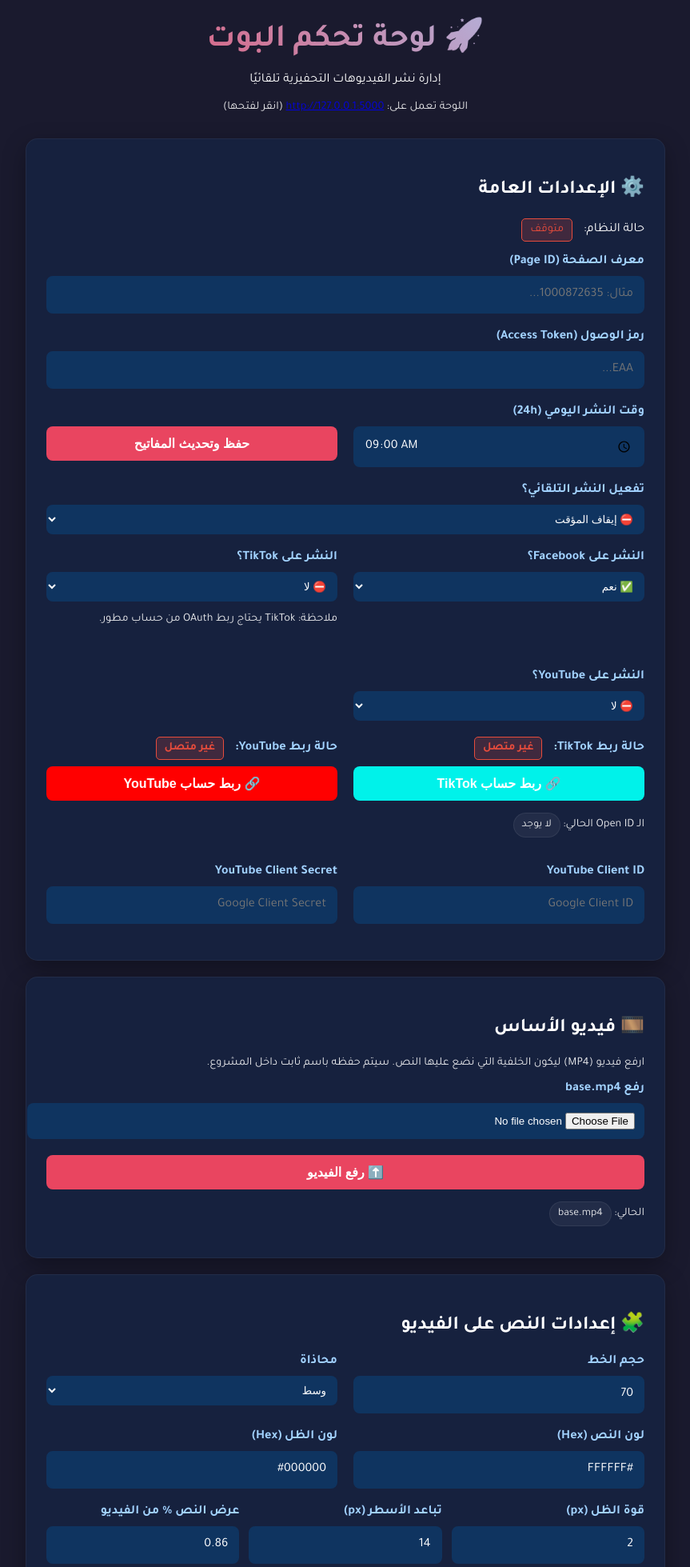
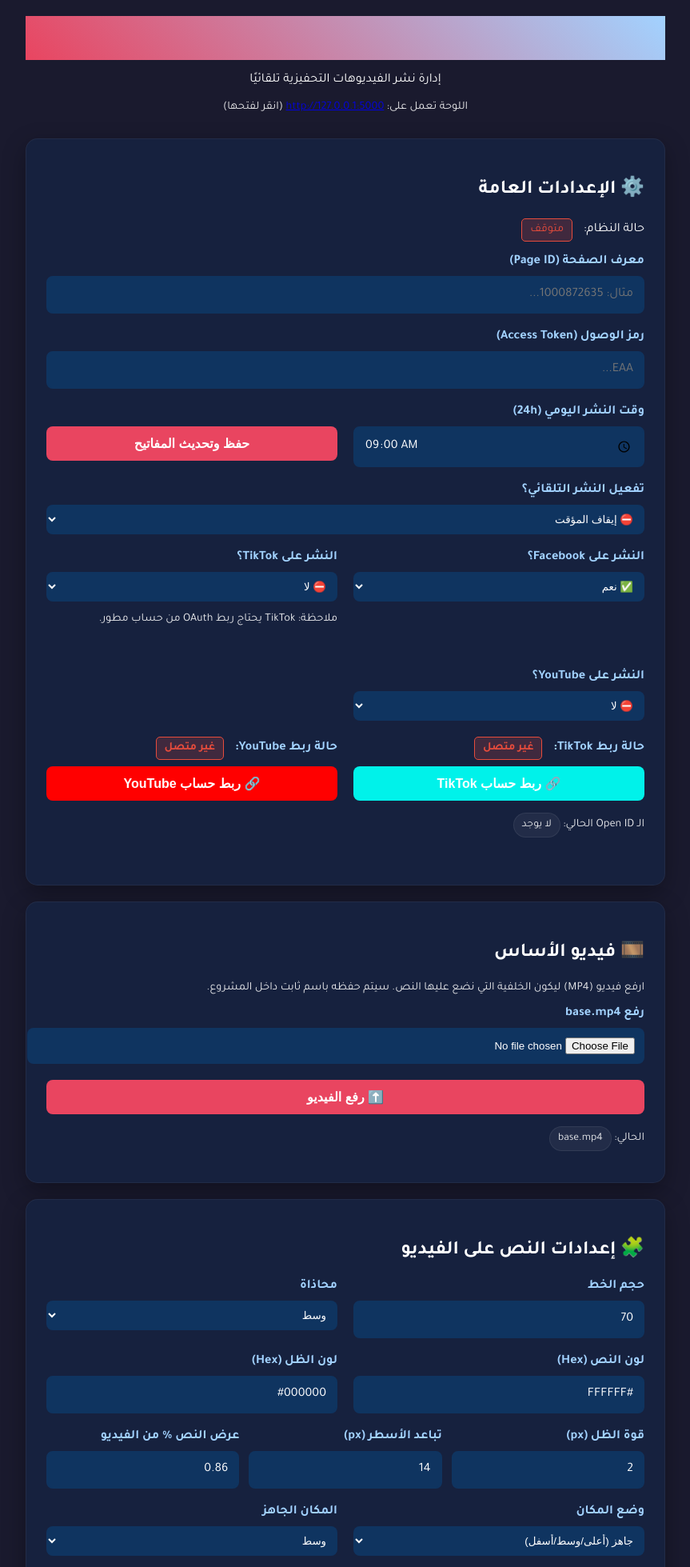
Before and after one commit to Nfyuji/hhh, a Flask app: page / in a window 1280 px wide. Shown: the top 1959 px of the page at 80% size, without its empty margins (208-1071 px from the left). Run offline with Flask 3, Linux system fonts and the light colour scheme.

Commit message:
Update index.html

```diff
--- a/templates/index.html
+++ b/templates/index.html
@@ -41,7 +41,6 @@
             margin: 0;
             font-size: 2.5rem;
             background: -webkit-linear-gradient(45deg, #e94560, #a2d2ff);
-            -webkit-background-clip: text;
             -webkit-text-fill-color: transparent;
         }
 
@@ -302,17 +301,7 @@
                     </div>
                 </div>
 
-                <div class="grid">
-                    <div class="form-group">
-                        <label>YouTube Client ID</label>
-                        <input type="text" id="ytClientId" name="youtube_client_id" placeholder="Google Client ID">
-                    </div>
-                    <div class="form-group">
-                        <label>YouTube Client Secret</label>
-                        <input type="text" id="ytClientSecret" name="youtube_client_secret"
-                            placeholder="Google Client Secret">
-                    </div>
-                </div>
+
             </form>
         </div>
 
@@ -467,9 +456,7 @@
                 document.getElementById('targetYouTube').value = targets.youtube ? 'true' : 'false';
 
                 // youtube details
-                const yt = data.youtube || {};
-                document.getElementById('ytClientId').value = yt.client_id || '';
-                document.getElementById('ytClientSecret').value = yt.client_secret || '';
+
 
                 // statuses
                 if (data.tiktok && data.tiktok.access_token) {
@@ -514,10 +501,7 @@
                     tiktok: document.getElementById('targetTikTok').value === 'true',
                     youtube: document.getElementById('targetYouTube').value === 'true'
                 },
-                youtube: {
-                    client_id: document.getElementById('ytClientId').value,
-                    client_secret: document.getElementById('ytClientSecret').value
-                }
+
             };
         }
 
```
